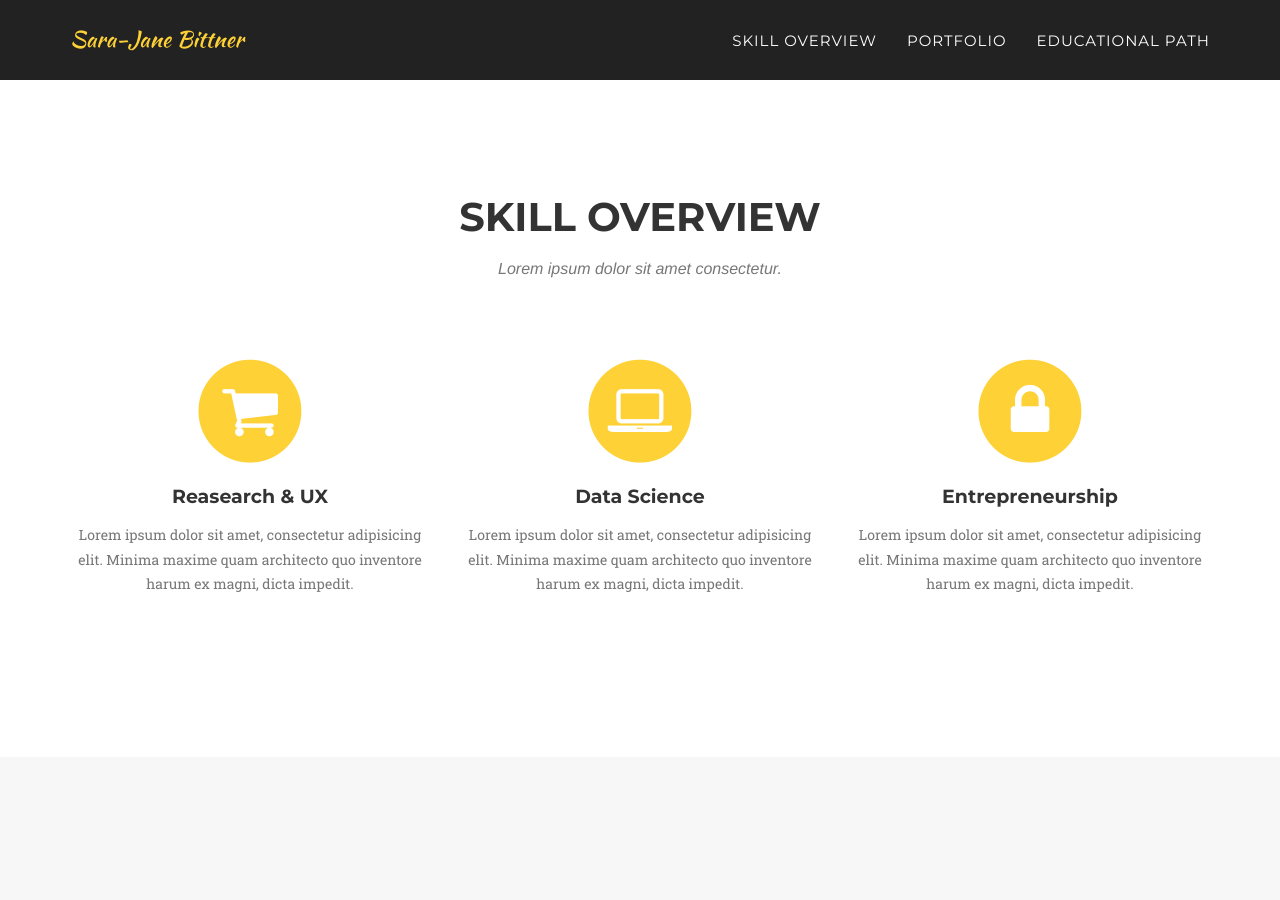
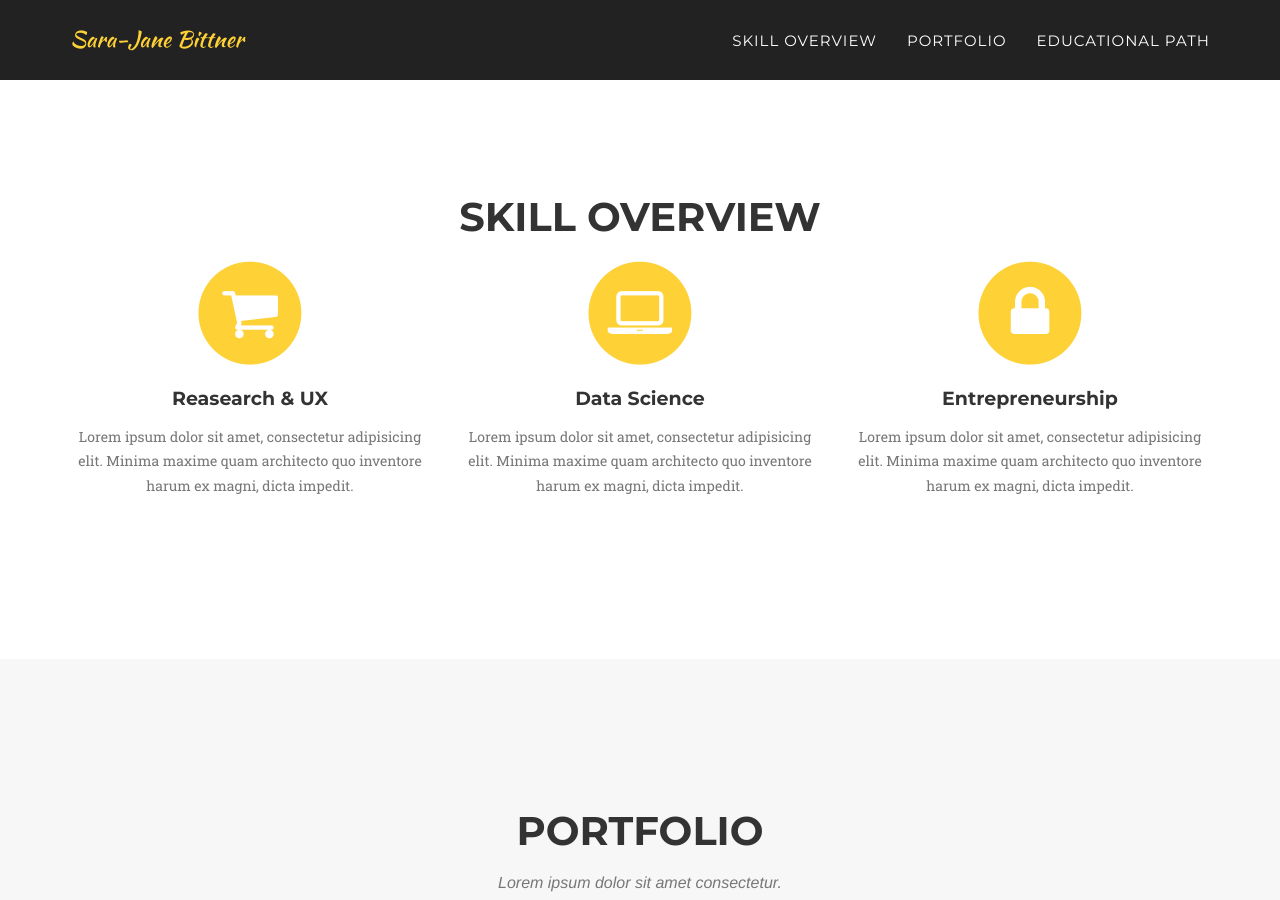
Before and after one commit to SJbittner/SJbittner.github.io, a Jekyll site: the page built from _posts/2014-07-13-project-6.markdown, in a window 1280 px wide and 900 px high, scrolled down 713 px. Built offline with Jekyll 4.4.1, drawn with Linux system fonts in a browser that asks for light colours; some web fonts are replaced; some of the changed lines change nothing that is shown.

Commit message:
smallerTries

```diff
--- a/_includes/services.html
+++ b/_includes/services.html
@@ -4,7 +4,6 @@
             <div class="row">
                 <div class="col-lg-12 text-center">
                     <h2 class="section-heading">Skill Overview</h2>
-                    <h3 class="section-subheading text-muted">Lorem ipsum dolor sit amet consectetur.</h3>
                 </div>
             </div>
             <div class="row text-center">
--- a/_posts/2014-07-13-project-6.markdown
+++ b/_posts/2014-07-13-project-6.markdown
@@ -4,11 +4,11 @@
 layout: default
 modal-id: 6
 date: 2014-07-15
-img: roundicons.png
-thumbnail: roundicons-thumbnail.png
+img: Redustic.png
+thumbnail: Redustic.png
 alt: image-alt
 project-date: April 2014
-client: Start Bootstrap
+field: Start Bootstrap
 category: Web Development, UX, Conept Development, Research
 description: Lorem ipsum dolor sit amet, usu cu alterum nominavi lobortis. At duo novum diceret. Tantas apeirian vix et, usu sanctus postulant inciderint ut, populo diceret necessitatibus in vim. Cu eum dicam feugiat noluisse.
 ---
```
